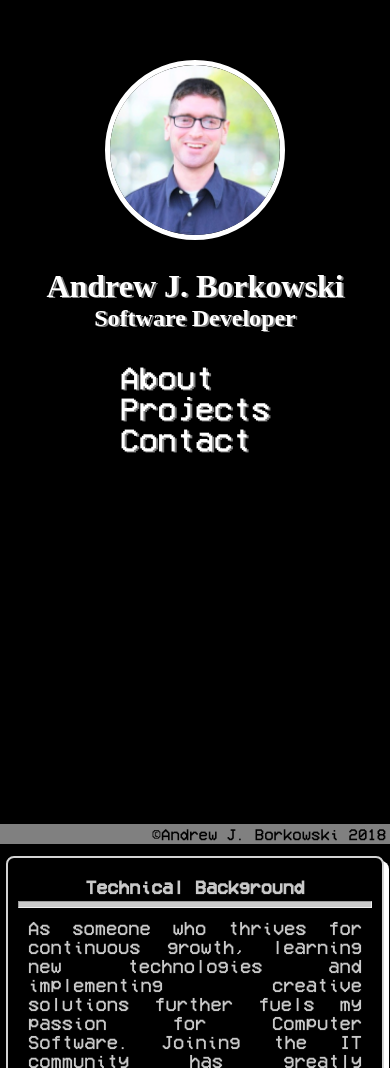
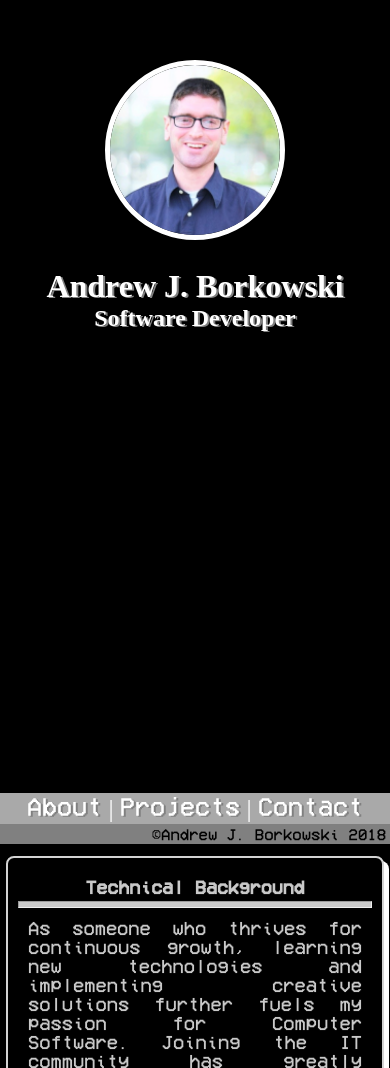
Before and after one commit to AnJoBo/AnJoBo, a PHP site: page / in a window 390 px wide. Shown: the top 1068 px of the page. Run offline with PHP 8.4, Linux system fonts and the light colour scheme.

Commit message:
Updating mobile nav due to chrome changes

```diff
--- a/index.html
+++ b/index.html
@@ -28,8 +28,8 @@
         </div>
         <div id="nav">
             <ul class="nav-list">
-                <li><a href="#aboutMe">About</a></li>
-                <li><a href="#projects">Projects</a></li>
+                <li><a href="#aboutMe">About</a></li> |
+                <li><a href="#projects">Projects</a></li> |
                 <li><a href="#contact">Contact</a></li>
             </ul>
         </div>
--- a/styles.css
+++ b/styles.css
@@ -67,14 +67,20 @@ body {
 }
 
 #nav {
-    display: inline-block;
-    text-align: left;
-    padding-top: 30px;
+    position: fixed;
+    bottom: 20px;
+    left: 0;
+    right: 0;
+    text-align: center;
+    z-index: 1;
+    background-color: darkgrey;
+    font-size: 0.8em;
 }
 
-.nav-list {
+.nav-list * {
     list-style-type: none;
     font-family: pixel;
+    display: inline;
 }
 
 a {
```
